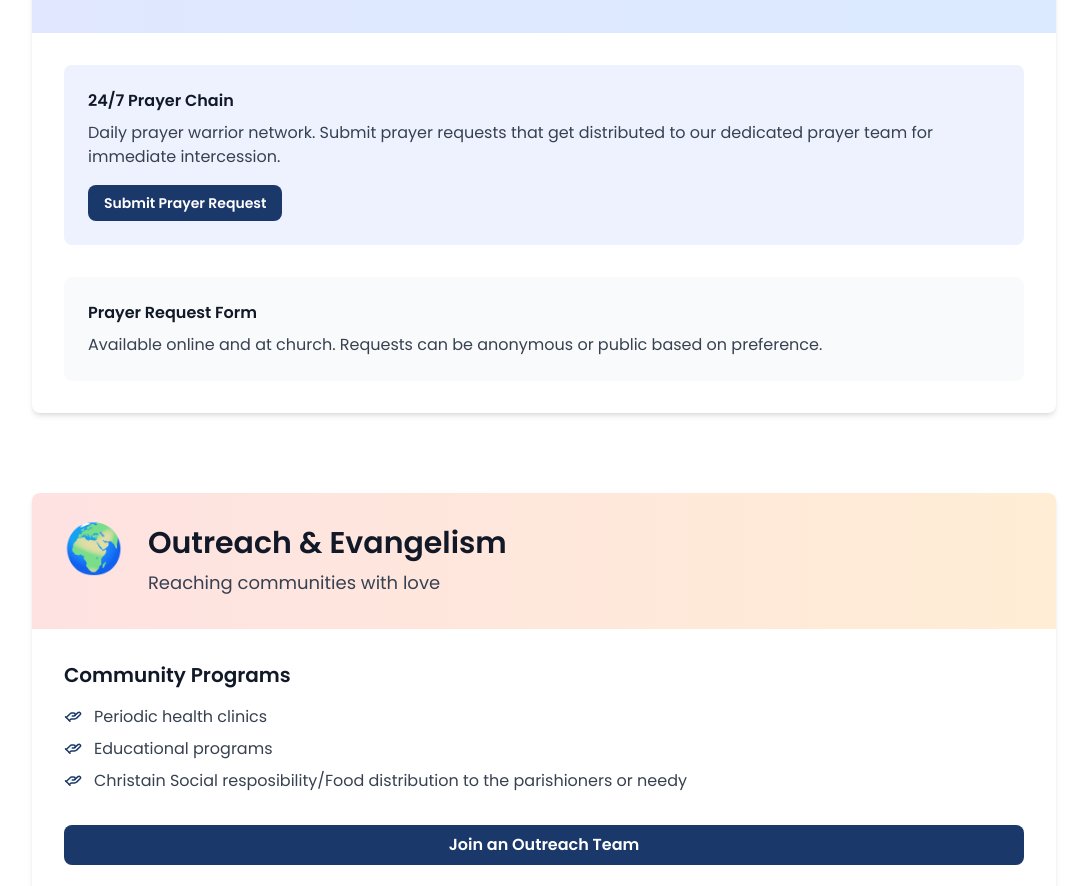
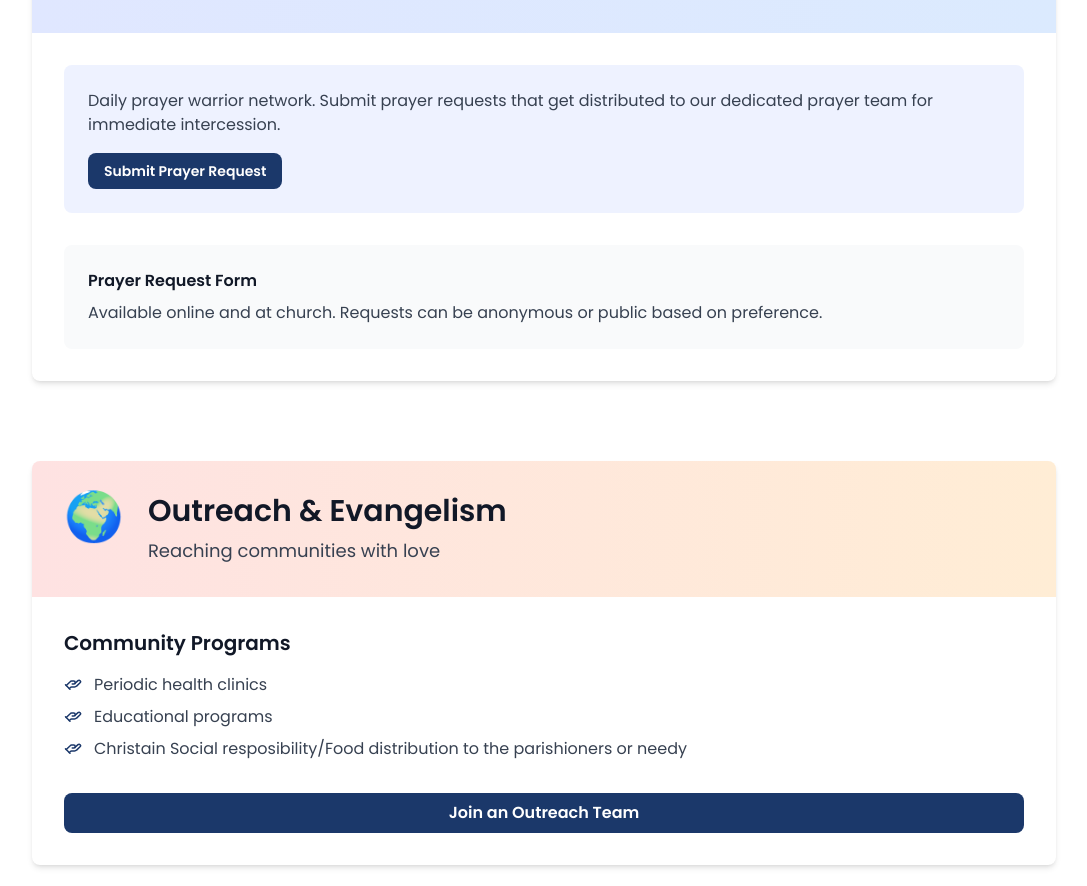
Before and after one commit to favour-samson/precious-stone, a React (Vite) app: page /ministries in a window 1280 px wide. Shown: the part 4211-5097 px from the top of the page, without its empty margins (96-1183 px from the left). Built offline with nearby package versions, Linux system fonts and the light colour scheme.

Commit message:
changes added

```diff
--- a/client/pages/Ministries.tsx
+++ b/client/pages/Ministries.tsx
@@ -395,9 +395,6 @@ export default function Ministries() {
                   {ministry.id === 6 && (
                     <div className="space-y-8">
                       <div className="bg-indigo-50 p-6 rounded-lg">
-                        <h3 className="font-semibold text-gray-900 mb-2">
-                          24/7 Prayer Chain
-                        </h3>
                         <p className="text-gray-700 mb-4">
                           {ministry.content.prayerChain}
                         </p>
```
